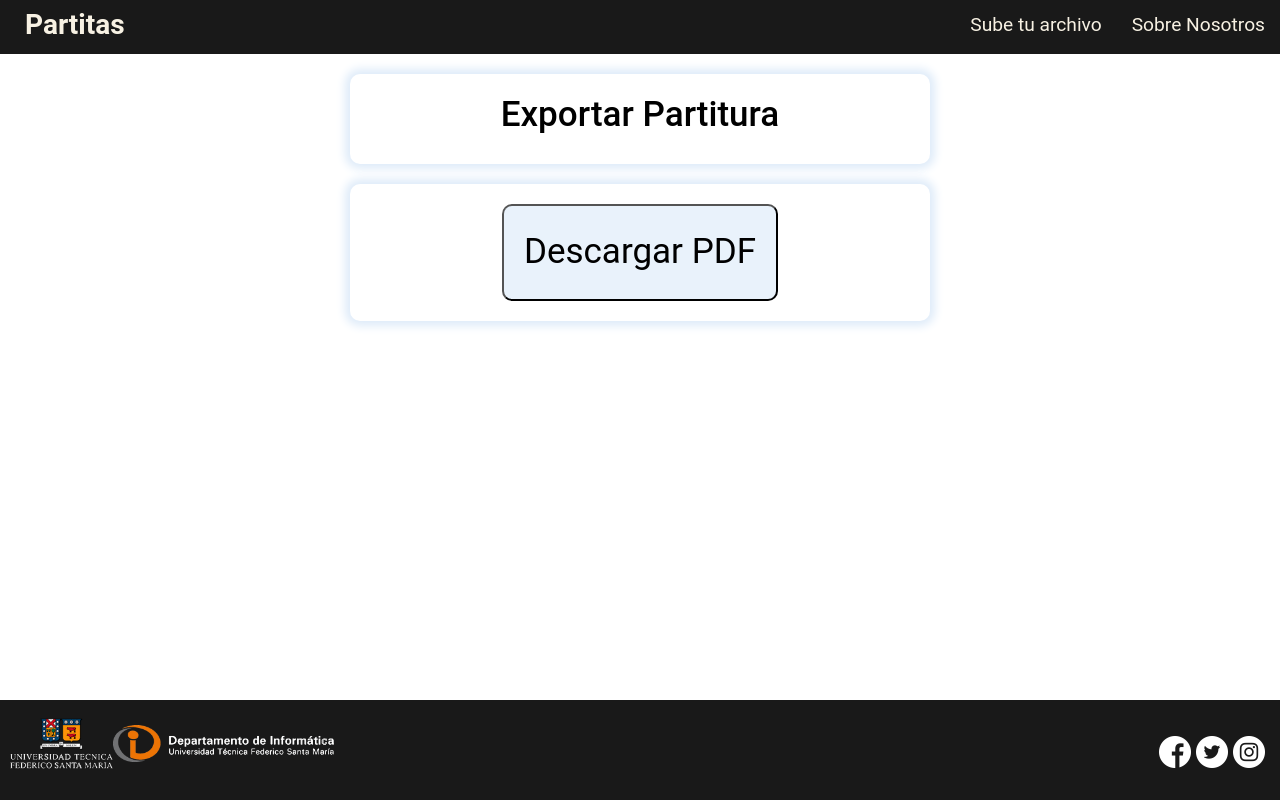
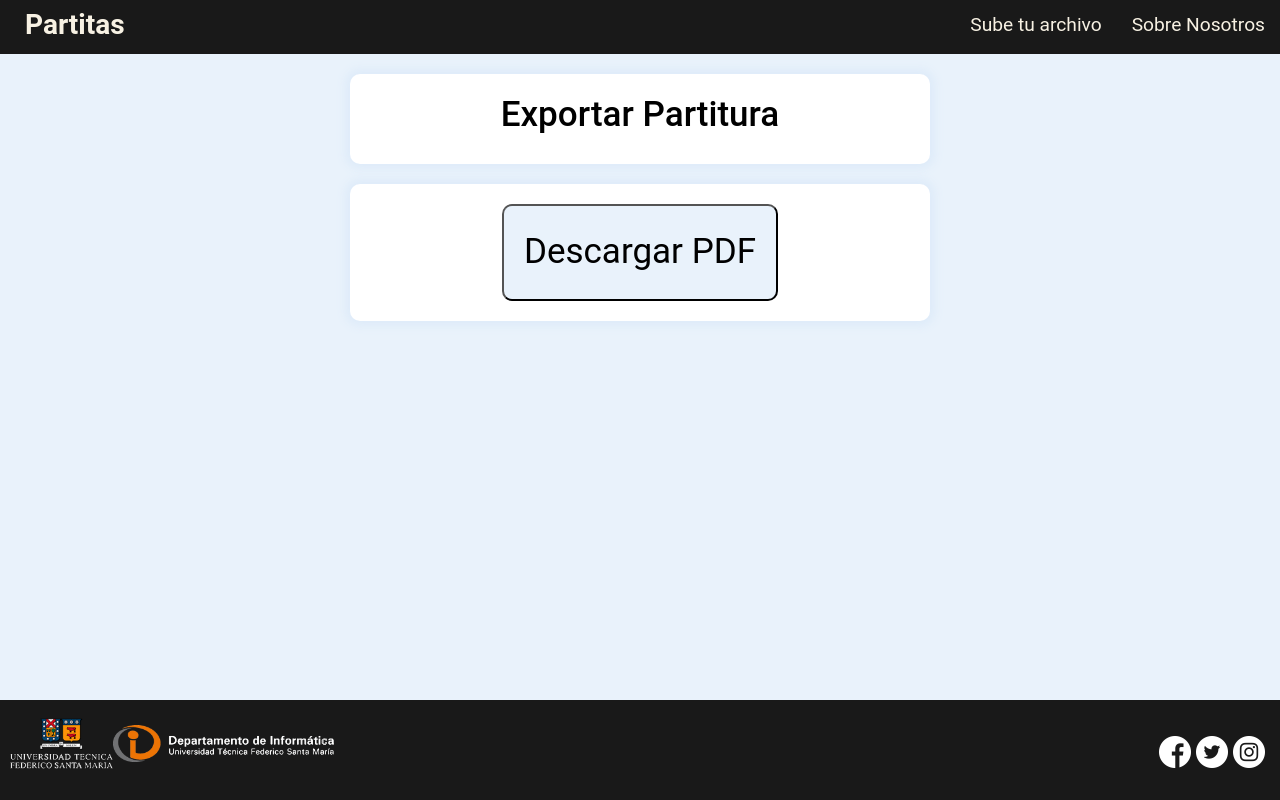
Before and after one commit to MrAnacletus/Feria-Polymnia, a React (Create React App) app: page / in a window 1280 px wide. Both pictures are taken after a click on the button "Subir archivo". Built offline with nearby package versions, Linux system fonts and the light colour scheme.

Commit message:
modified:   src/Componentes/ExportarPartitura/ExportarPartitura.css

```diff
--- a/src/Componentes/ExportarPartitura/ExportarPartitura.css
+++ b/src/Componentes/ExportarPartitura/ExportarPartitura.css
@@ -4,6 +4,7 @@
 	position: fixed;
 	width: 100%;
 	height: 100%;
+	background-color: #e9f2fb;
 }
 .containerTitulo{
 	margin-top: 20px;
```
